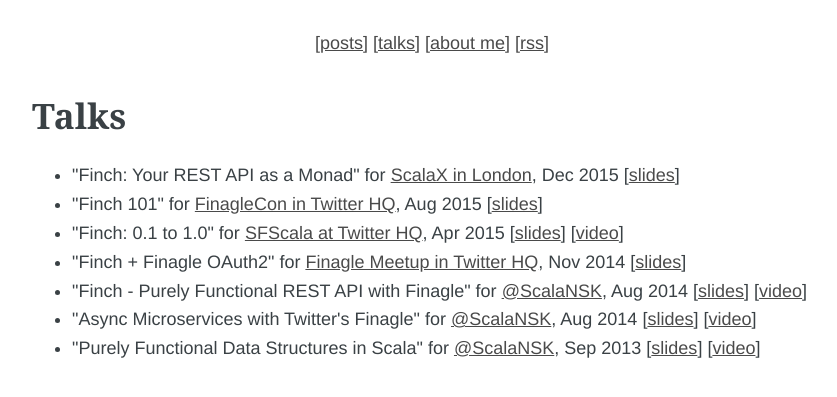
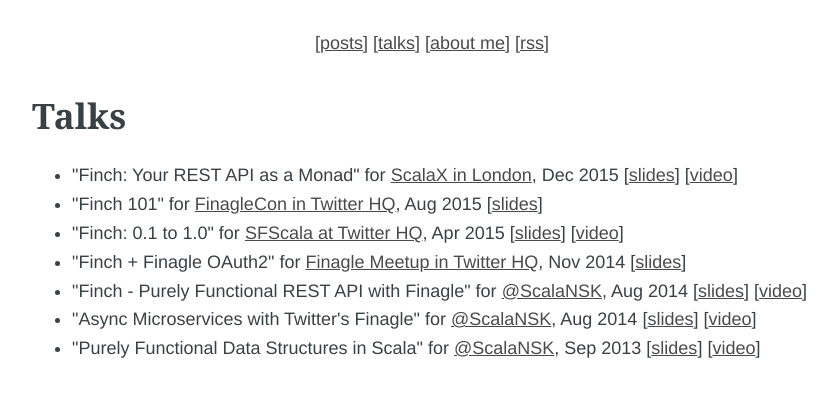
Before and after one commit to vkostyukov/vkostyukov.github.com, a Jekyll site: the page built from talks/index.html, in a window 1280 px wide. Shown: the top 397 px of the page, without its empty margins (208-1045 px from the left). Built offline with Jekyll 4.4.1, drawn with Linux system fonts in a browser that asks for light colours; Markdown is read by kramdown in place of the engine named in the settings.

Commit message:
Add link to scalax video

```diff
--- a/talks/index.html
+++ b/talks/index.html
@@ -7,7 +7,7 @@ title: Talks
    <p>
     <ul>
       <li>
-        "Finch: Your REST API as a Monad" for <a href="https://twitter.com/scalaexchange">ScalaX in London</a>, Dec 2015 [<a href="http://vkostyukov.net/slides/finch-monad/">slides</a>]
+        "Finch: Your REST API as a Monad" for <a href="https://twitter.com/scalaexchange">ScalaX in London</a>, Dec 2015 [<a href="http://vkostyukov.net/slides/finch-monad/">slides</a>] [<a href="https://skillsmatter.com/skillscasts/6876-finch-your-rest-api-as-a-monad">video</a>]
       </li>
       <li>
         "Finch 101" for <a href="https://twitter.com/FinagleCon/status/608711920716251137">FinagleCon in Twitter HQ</a>, Aug 2015 [<a href="http://vkostyukov.net/slides/finch-101/">slides</a>]
```
